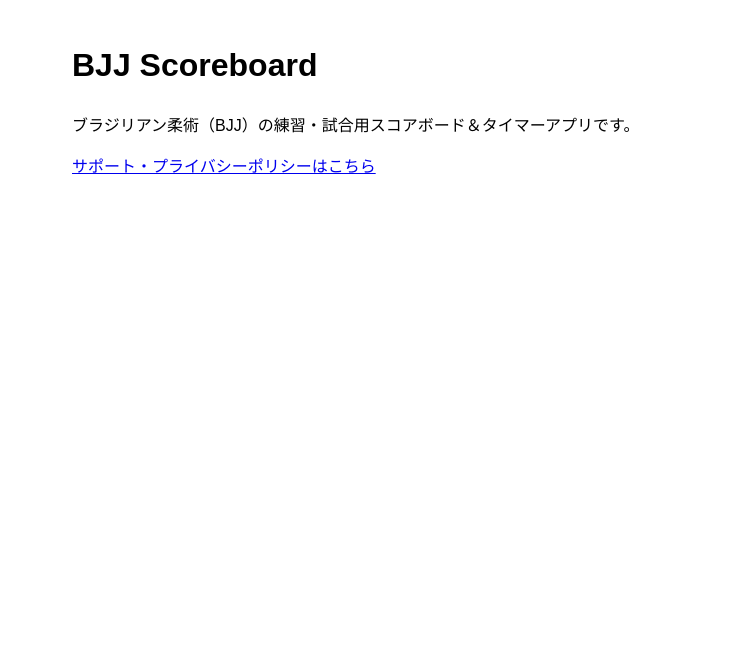
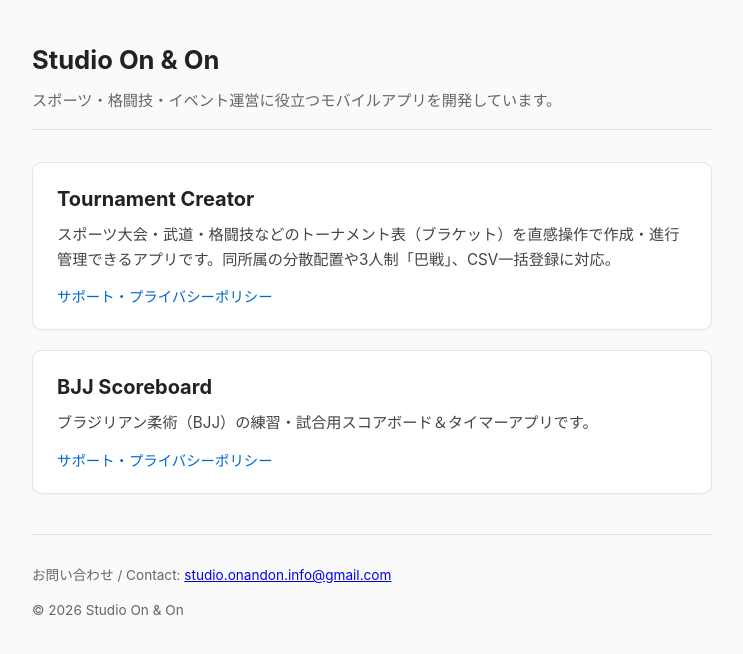
Before and after one commit to kkkyyyooo/kkkyyyooo.github.io, a plain HTML site: page index.html in a window 1280 px wide. Shown: the whole page, without its empty margins (268-1011 px from the left). Drawn offline with Linux system fonts and the light colour scheme.

Commit message:
Update title and content for Studio On & On

```diff
--- a/index.html
+++ b/index.html
@@ -3,11 +3,95 @@
 <head>
   <meta charset="UTF-8">
   <meta name="viewport" content="width=device-width, initial-scale=1.0">
-  <title>BJJ Scoreboard - Official Page</title>
+  <title>Studio On & On - Mobile Apps</title>
+  <style>
+    body {
+      font-family: -apple-system, BlinkMacSystemFont, "Segoe UI", Roboto, sans-serif;
+      max-width: 680px;
+      margin: 40px auto;
+      padding: 0 20px;
+      line-height: 1.6;
+      color: #222;
+      background-color: #fafafa;
+    }
+    header {
+      margin-bottom: 32px;
+      border-bottom: 1px solid #e0e0e0;
+      padding-bottom: 16px;
+    }
+    h1 {
+      font-size: 1.6rem;
+      margin: 0 0 8px 0;
+    }
+    .subtitle {
+      color: #666;
+      font-size: 0.95rem;
+      margin: 0;
+    }
+    .app-card {
+      background: #fff;
+      border: 1px solid #e5e5e5;
+      border-radius: 10px;
+      padding: 20px 24px;
+      margin-bottom: 20px;
+      box-shadow: 0 1px 3px rgba(0,0,0,0.04);
+    }
+    .app-card h2 {
+      font-size: 1.25rem;
+      margin: 0 0 8px 0;
+    }
+    .app-card p {
+      margin: 0 0 12px 0;
+      color: #444;
+      font-size: 0.95rem;
+    }
+    .links a {
+      display: inline-block;
+      margin-right: 16px;
+      color: #0066cc;
+      text-decoration: none;
+      font-size: 0.9rem;
+    }
+    .links a:hover {
+      text-decoration: underline;
+    }
+    footer {
+      margin-top: 40px;
+      padding-top: 16px;
+      border-top: 1px solid #e0e0e0;
+      font-size: 0.85rem;
+      color: #666;
+    }
+  </style>
 </head>
-<body style="font-family: sans-serif; max-width: 600px; margin: 40px auto; padding: 0 20px; line-height: 1.6;">
-  <h1>BJJ Scoreboard</h1>
-  <p>ブラジリアン柔術（BJJ）の練習・試合用スコアボード＆タイマーアプリです。</p>
-  <p><a href="https://sites.google.com/view/simpleintervaltimer-privacy/bjj-scoreboard">サポート・プライバシーポリシーはこちら</a></p>
+<body>
+  <header>
+    <h1>Studio On &amp; On</h1>
+    <p class="subtitle">スポーツ・格闘技・イベント運営に役立つモバイルアプリを開発しています。</p>
+  </header>
+
+  <main>
+    <section class="app-card">
+      <h2>Tournament Creator</h2>
+      <p>スポーツ大会・武道・格闘技などのトーナメント表（ブラケット）を直感操作で作成・進行管理できるアプリです。同所属の分散配置や3人制「巴戦」、CSV一括登録に対応。</p>
+      <div class="links">
+        <!-- ※Tournament CreatorのプライバシーポリシーURLに差し替えてください -->
+        <a href="https://sites.google.com/view/simpleintervaltimer-privacy/tournament-creator">サポート・プライバシーポリシー</a>
+      </div>
+    </section>
+
+    <section class="app-card">
+      <h2>BJJ Scoreboard</h2>
+      <p>ブラジリアン柔術（BJJ）の練習・試合用スコアボード＆タイマーアプリです。</p>
+      <div class="links">
+        <a href="https://sites.google.com/view/simpleintervaltimer-privacy/bjj-scoreboard">サポート・プライバシーポリシー</a>
+      </div>
+    </section>
+  </main>
+
+  <footer>
+    <p>お問い合わせ / Contact: <a href="mailto:studio.onandon.info@gmail.com">studio.onandon.info@gmail.com</a></p>
+    <p>&copy; 2026 Studio On &amp; On</p>
+  </footer>
 </body>
 </html>
```
